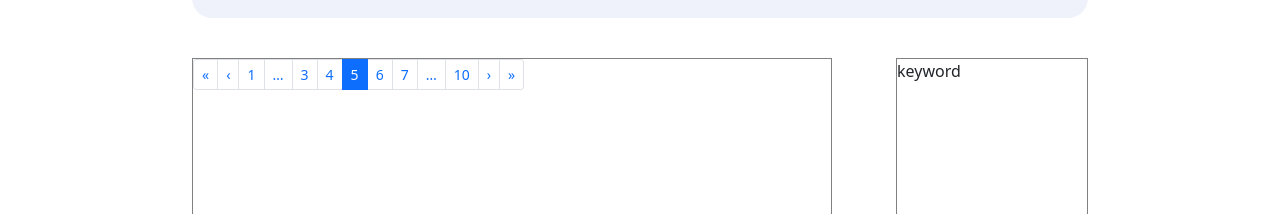
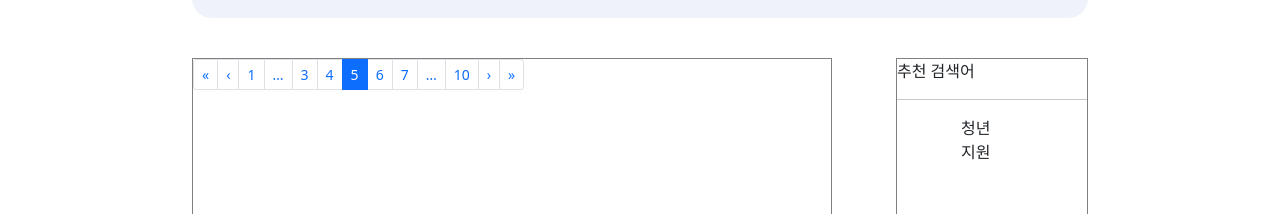
Before and after one commit to seongbiny/soboksobok, a React (Create React App) app in the folder frontend/: page /search in a window 1280 px wide. Shown: the part 234-448 px from the top of the page. Built offline with nearby package versions, Linux system fonts and the light colour scheme.

Commit message:
[S06P22C205-18] Feat: search-ui

```diff
--- a/frontend/src/components/Search/Keyword.js
+++ b/frontend/src/components/Search/Keyword.js
@@ -11,7 +11,12 @@ const StyledBox = styled.div`
 function Keyword() {
   return (
     <StyledBox>
-      <div>keyword</div>
+      <div>추천 검색어</div>
+      <hr />
+      <ol>
+        <ul>청년</ul>
+        <ul>지원</ul>
+      </ol>
     </StyledBox>
   );
 }
```
